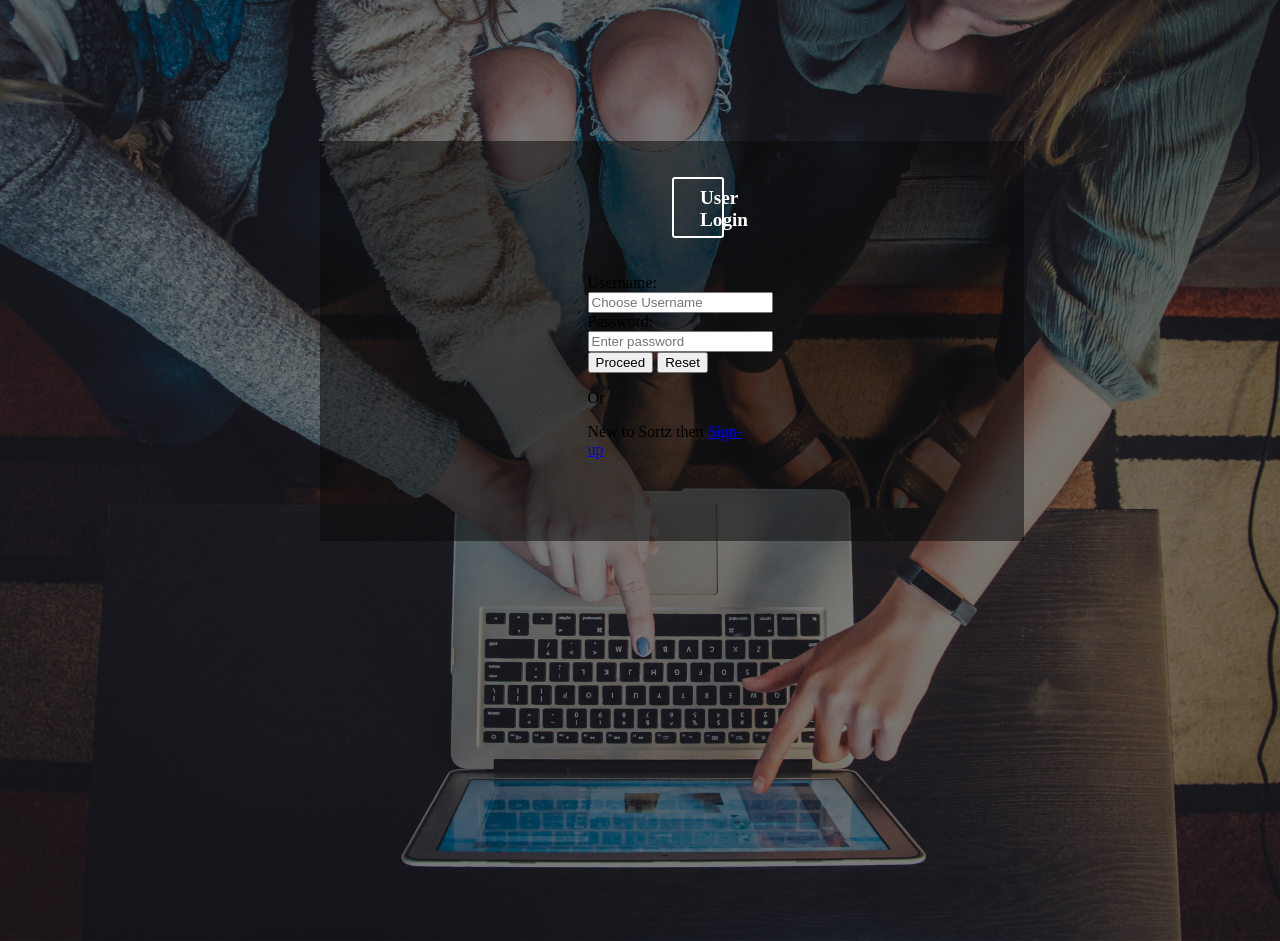
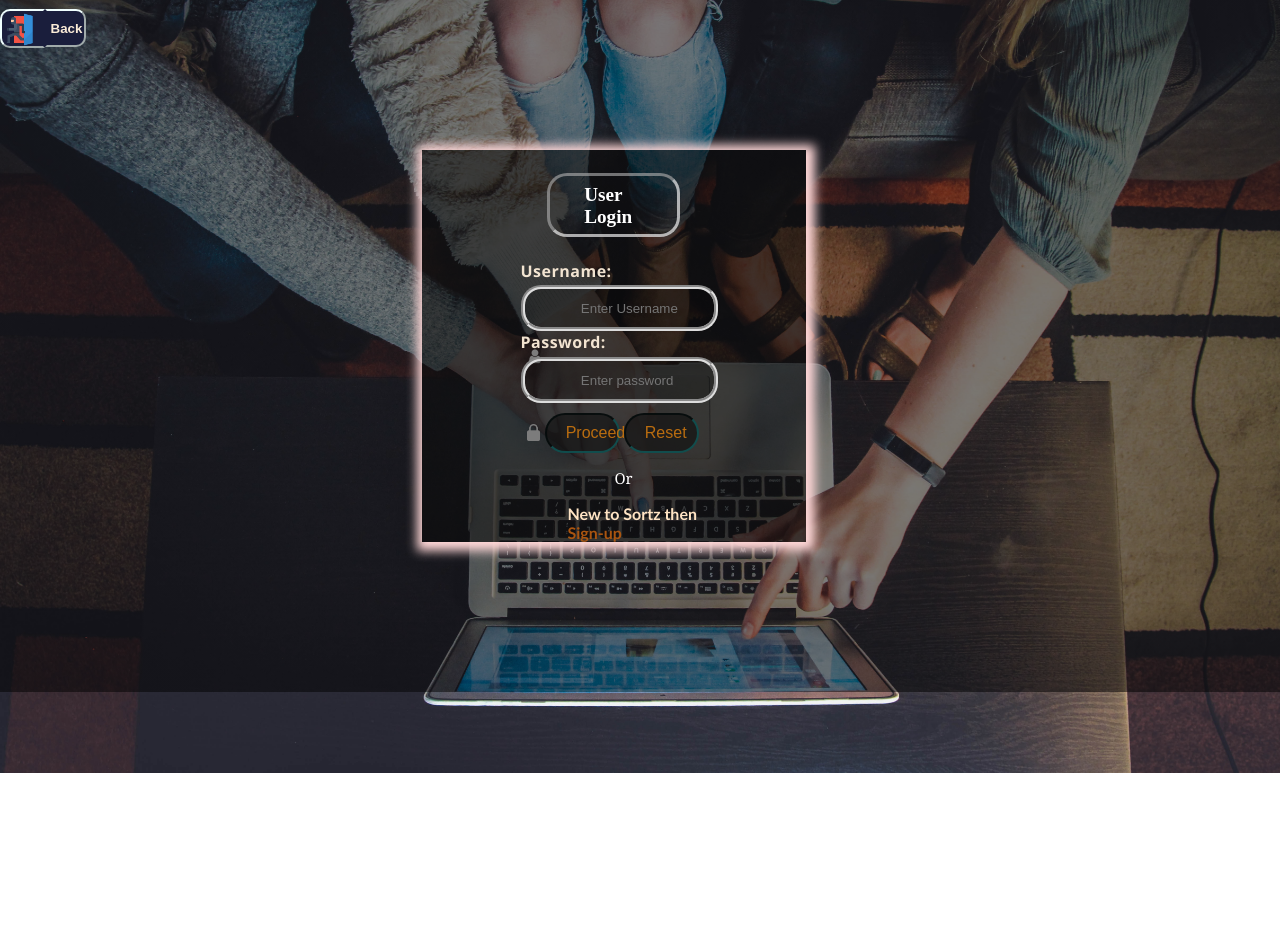
Before and after one commit to Vignnite/sortz, a plain HTML site: page signin.html in a window 1280 px wide. After the commit the page ends 800 px from the top, so only its background shows below. Drawn offline with Linux system fonts and the light colour scheme.

Commit message:
Before_Web_review0

```diff
--- a/package.json
+++ /dev/null
@@ -1,5 +0,0 @@
-{
-  "dependencies": {
-    "simple-parallax-js": "^5.6.2"
-  }
-}
--- a/signin.css
+++ b/signin.css
@@ -2,7 +2,7 @@ body {
   margin: 0px;
   padding: 0px;
   border: 0px;
-  height: 100vh;
+  height: 100%;
   width: 100%;
   background-image: linear-gradient(
       to top,
@@ -17,27 +17,207 @@ body {
 .cont {
   position: relative;
   box-sizing: border-box;
-  margin: 1% 25%;
+  margin: 11.7% 33%;
   background-color: rgba(11, 11, 11, 0.534);
-  height: 50%;
-  width: 55%;
+  height: 63%;
+  width: 30%;
+  box-shadow: 2px 2px 10px 7px rgb(255, 216, 216);
+  align-items: center;
+  justify-items: center;
 }
 .sign-cnt {
-  margin: 20% 38%;
+  margin: 7% 22%;
 }
 .sign-cnt header {
-  margin: 10% 50%;
+  margin: 2% 35%;
+  align-items: center;
+  justify-content: center;
   display: inline-block;
 }
 .sign-cnt header p {
   position: relative;
+  left: -70%;
   padding-top: 15%;
-  padding-left: 50%;
+  padding-left: 61%;
+  padding-right: 15%;
   padding-bottom: 10%;
-  border: 2px #fff solid;
-  border-radius: 3px;
+  border: 3px rgba(255, 255, 255, 0.649) inset;
+  border-radius: 20px;
   color: #fff;
+  width: 150%;
   font-weight: 500;
   font-weight: bold;
   font-size: larger;
+  transition: 0.3s ease-out;
 }
+.sign-cnt header p:hover {
+  background-color: rgba(255, 255, 255, 0.603);
+  color: rgba(11, 2, 112, 0.818);
+  text-shadow: 2px 2px 5px rgba(27, 29, 1, 0.966);
+  border: rgba(34, 34, 34, 0.559) 3px ridge;
+}
+#usern {
+  color: antiquewhite;
+}
+#pass {
+  color: aliceblue;
+}
+.signa {
+  color: antiquewhite;
+  text-shadow: rgb(10, 40, 142);
+  text-decoration: none;
+}
+#usern label {
+  position: relative;
+  font-family: "Segoe UI";
+  font-weight: bold;
+  width: 15px;
+  letter-spacing: 0.5px;
+  color: rgba(250, 235, 215, 0.96);
+}
+#un {
+  margin-top: 2%;
+  width: 70%;
+  height: 4.5vh;
+  align-items: center;
+  align-content: center;
+  border: 4px #ddd groove;
+  border-radius: 20px;
+  background: rgba(0, 0, 0, 0.247);
+  color: rgba(238, 238, 238, 0.7);
+  justify-content: center;
+  justify-items: center;
+  padding-left: 30%;
+}
+#pass label {
+  position: relative;
+  font-family: "Segoe UI";
+  font-weight: bold;
+  width: 15px;
+  margin-top: 2%;
+  letter-spacing: 0.5px;
+  color: rgba(250, 235, 215, 0.96);
+}
+#pass1 {
+  margin-top: 2%;
+  width: 70%;
+  height: 4.5vh;
+  align-items: center;
+  align-content: center;
+  border: 4px #ddd groove;
+  border-radius: 20px;
+  background: rgba(0, 0, 0, 0.247);
+  color: rgba(238, 238, 238, 0.7);
+  justify-content: center;
+  justify-items: center;
+  padding-left: 30%;
+}
+#buttons {
+  position: relative;
+  width: 100%;
+  margin: 5% 13%;
+}
+#sub {
+  position: relative;
+  background: rgba(18, 18, 18, 0.678);
+  color: rgba(195, 114, 15, 0.94);
+  border: 2.5px rgba(14, 94, 94, 0.751) inset;
+  border-radius: 25px;
+  font-size: medium;
+  font-weight: 400;
+  width: 40%;
+  padding: 5% 10%;
+  justify-items: center;
+  justify-content: center;
+  align-items: center;
+  align-content: center;
+  transition: 0.4s ease-in-out;
+}
+#sub:hover {
+  position: relative;
+  background: rgba(68, 68, 68, 0.612);
+  color: #ddd;
+  border: rgba(195, 114, 15, 0.94) outset;
+}
+#res {
+  position: relative;
+  background: rgba(18, 18, 18, 0.678);
+  color: rgba(195, 114, 15, 0.94);
+  border: 2.5px rgba(14, 94, 94, 0.751) inset;
+  border-radius: 25px;
+  font-size: medium;
+  font-weight: 400;
+  width: 40%;
+  padding: 5% 10%;
+  justify-items: center;
+  justify-content: center;
+  align-items: center;
+  align-content: center;
+  transition: 0.4s ease-in-out;
+}
+#res:hover {
+  position: relative;
+  background: rgba(68, 68, 68, 0.612);
+  color: #ddd;
+  border: rgba(195, 114, 15, 0.94) outset;
+}
+#info p:first-child {
+  margin-left: 50%;
+  color: #fff;
+  font-family: Georgia;
+  font-weight: 400;
+  font-size: 15px;
+}
+#info p:last-child {
+  margin-left: 25%;
+  color: bisque;
+  font-family: "Gill Sans";
+  font-weight: 600;
+  margin-bottom: 14%;
+}
+#info p:last-child a {
+  color: rgb(170, 85, 16);
+}
+.user_icon a {
+  position: absolute;
+  top: 43.5%;
+  left: 41%;
+  filter: invert(1);
+  height: 2%;
+}
+.pass_icon a {
+  position: absolute;
+  top: 53%;
+  left: 41%;
+  width: 2px;
+  filter: invert(1);
+  height: 1.5px;
+}
+.btn {
+  background-color: rgb(26, 30, 60);
+  color: antiquewhite;
+  border-color: azure;
+  border-right-color: transparent;
+  position: absolute;
+  top: 8.5px;
+  height: 39px;
+  padding-left: 0px;
+  border-top-left-radius: 10px;
+  border-bottom-left-radius: 10px;
+}
+.btn1 {
+  position: absolute;
+  left: 45px;
+  top: 9px;
+  height: 38px;
+  margin: 0px;
+  padding: 3.5px;
+  padding-right: 2px;
+  border-top-right-radius: 10px;
+  border-bottom-right-radius: 10px;
+  background-color: rgb(26, 30, 60);
+  color: antiquewhite;
+  border-color: azure;
+  font-weight: 600;
+  border-left-color: transparent;
+}
--- a/signin.html
+++ b/signin.html
@@ -5,22 +5,61 @@
     <meta http-equiv="X-UA-Compatible" content="IE=edge" />
     <meta name="viewport" content="width=device-width, initial-scale=1.0" />
     <link rel="stylesheet" href="signin.css" />
+    <link
+      rel="stylesheet"
+      href="https://cdnjs.cloudflare.com/ajax/libs/font-awesome/4.7.0/css/font-awesome.min.css"
+    />
+    <link
+      rel="stylesheet"
+      href="https://cdnjs.cloudflare.com/ajax/libs/font-awesome/4.7.0/css/font-awesome.min.css"
+      />
+    <!-- <link rel='stylesheet' href='https://cdnjs.cloudflare.com/ajax/libs/font-awesome/4.7.0/css/font-awesome.min.css'>  -->
+    <!-- <script>
+      function redirect() {
+        window.location = "https://127.0.0.1:5502/index.html";
+      }
+    </script> -->
     <title>Sign-in</title>
   </head>
   <body>
+    <nav class="nav">
+      <a href="index.html"
+          ><button class="btn">
+            <img icon="backdoor" src="img/backdoor (2).png" alt=":-)"height=
+            "35"width ="35" />
+           <button class="btn1">
+            Back
+            </button>
+          </button></a
+        >
+    </nav>
+    <div class="user_icon">
+      <a>
+        <i class="fa fa-fw fa-user"></i>
+      </a>
+     </div>
+    <div class="pass_icon">
+      <a>
+        <img src ="img/lock.png" width="17" height="17"/>
+      </a>
+    </div>
     <div class="cont">
       <div class="sign-cnt">
         <header>
           <p>User Login</p>
         </header>
-        <form class="forms">
+        <form
+          name="forms"
+          action="http://127.0.0.1:5502/index.html"
+          method="post"
+        >
           <div id="usern">
             <label for="">Username:</label><br />
             <input
               type="text"
               id="un"
               name="un"
-              placeholder="Choose Username"
+              placeholder="Enter Username"
               required
             /><br />
           </div>
@@ -35,15 +74,21 @@
             /><br />
           </div>
           <div id="buttons">
-            <button type="submit" id="sub">Proceed</button>
+            <button type="submit" id="sub" onclick="return validate()">
+              Proceed</a>
+            </button>
             <button type="reset" id="res">Reset</button>
           </div>
           <div id="info">
             <p>Or</p>
-            <p>New to Sortz then <a href="/signup.html">Sign-up</a></p>
+            <p>
+              New to Sortz then
+              <a href="/signup.html" class="signa"> Sign-up </a>
+            </p>
           </div>
         </form>
       </div>
     </div>
+    <script src="signin.js"></script>
   </body>
 </html>
--- a/signin.js
+++ b/signin.js
@@ -0,0 +1,33 @@
+// var val;
+// function getx(x) {
+//   this.x = val;
+// }
+// function move() {
+//   let m = document.getElementsByClassName("log").value;
+//   m = val;
+// }
+function validate() {
+  var x = document.getElementById("un").value;
+  var y = document.getElementById("pass1").value;
+  var g = false;
+  if (x === " " || y === " ") {
+    alert("Login Credential are mandatory!!!");
+  }
+  if (x === "Hello" && y === "world") {
+    // alert("Login Successful Welcome " + x);
+
+    // var url = "https://www.google.com/";
+    // g_navgation.open(url, "_blank");
+
+    return true;
+    // document.location.assign(url);
+  } else {
+    alert("Invalid Username or password");
+  }
+  g = true;
+}
+// if (g === true) {
+//   window.location.href =
+//   let p = document.getElementsByClassName("log").value;
+//   console.log(p);
+// }
```
Also changed, not shown: home.css (+16 -2 lines), index.html (+5 -6 lines), signup.html (+1 -2 lines), img/lock.png (added), 1 other file.
